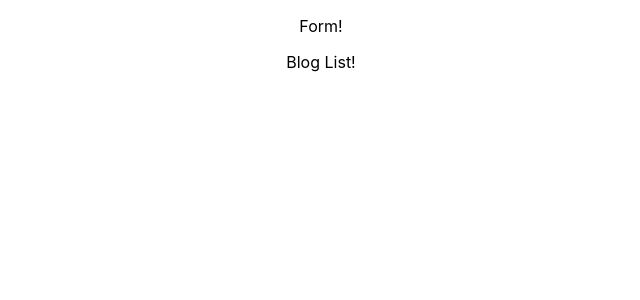
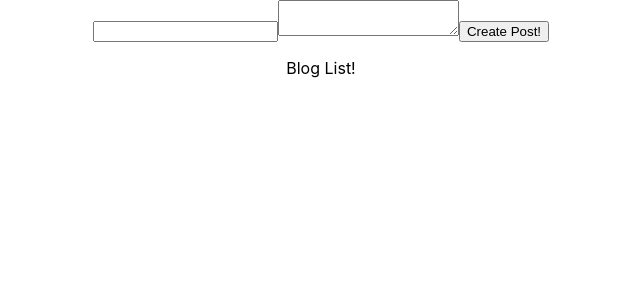
Before and after one commit to PatrickBoynton/simple-blog, a React (Create React App) app: page / in a window 1280 px wide. Shown: the top 300 px of the page, without its empty margins (319-959 px from the left). Built offline with nearby package versions, Linux system fonts and the light colour scheme.

Commit message:
Added a form.

```diff
--- a/src/components/Form.js
+++ b/src/components/Form.js
@@ -3,7 +3,11 @@ import { Component } from 'react';
 class Form extends Component {
 
     render() {
-        return <p>Form!</p>
+        return <form>
+                <input type="text"/>
+                <textarea></textarea>
+                <button className="btn">Create Post!</button>
+            </form>
     }
 }
 
```
